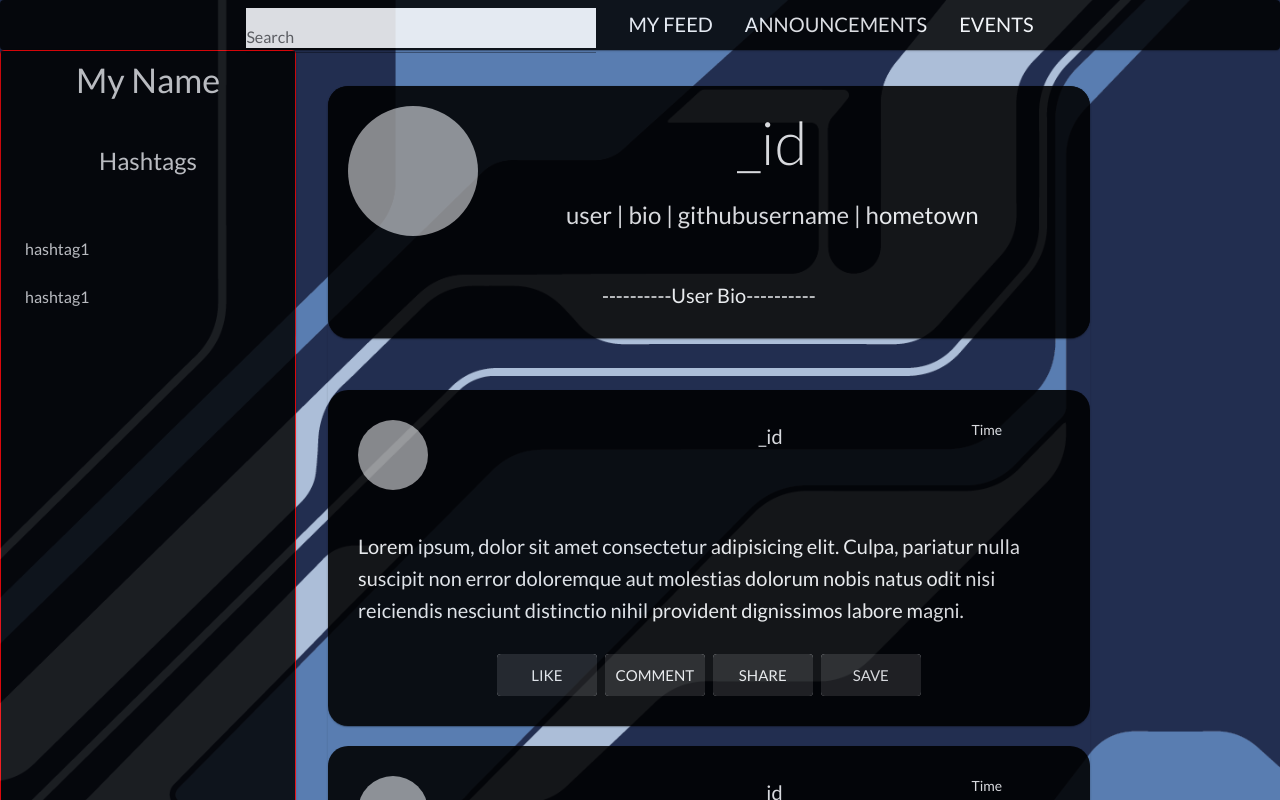
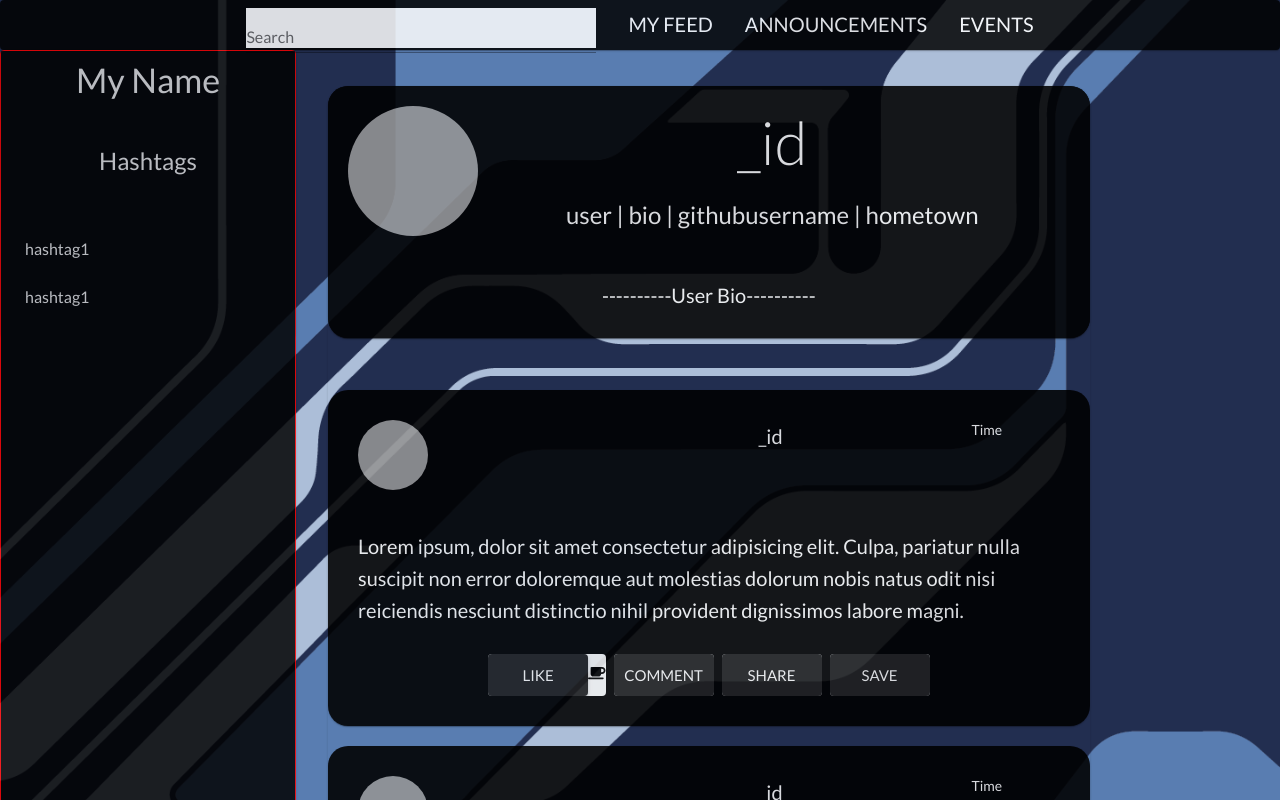
Before and after one commit to CII-WebDevelopment/IG-Forum-2.0, a React (Create React App) app: page / in a window 1280 px wide. Shown: the top 800 px of the page. Built offline with nearby package versions, Linux system fonts and the light colour scheme; grey boxes are pictures that could not be loaded; the HTML template or start-up script is replaced by a standard one.

Commit message:
added icons

```diff
--- a/package.json
+++ b/package.json
@@ -9,6 +9,7 @@
     "@fortawesome/fontawesome-svg-core": "^1.3.0-beta2",
     "@fortawesome/free-regular-svg-icons": "^6.0.0-beta2",
     "@fortawesome/free-solid-svg-icons": "^6.0.0-beta2",
+    "@fortawesome/react-fontawesome": "^0.1.16",
     "@material-ui/core": "^4.12.3",
     "@material-ui/icons": "^4.11.2",
     "@mui/material": "^5.0.3",
--- a/src/components/pages/userProfile.js
+++ b/src/components/pages/userProfile.js
@@ -9,6 +9,8 @@
 import { Grid } from '@mui/material';
 import { Stack } from '@mui/material';
 import { Button } from '@mui/material';
+import { FontAwesomeIcon } from '@fortawesome/react-fontawesome'
+import { faCoffee } from '@fortawesome/free-solid-svg-icons'
 
 const Item = styled(Paper)(({ theme }) => ({
   ...theme.typography.body2,
@@ -92,6 +94,7 @@
               >
                 Like
               </Button>
+              <FontAwesomeIcon icon={faCoffee} />
             </Item>
             <Item>
               <Button
```
Also changed, not shown: 1 other file (tests, documents, lock files or other folders).
